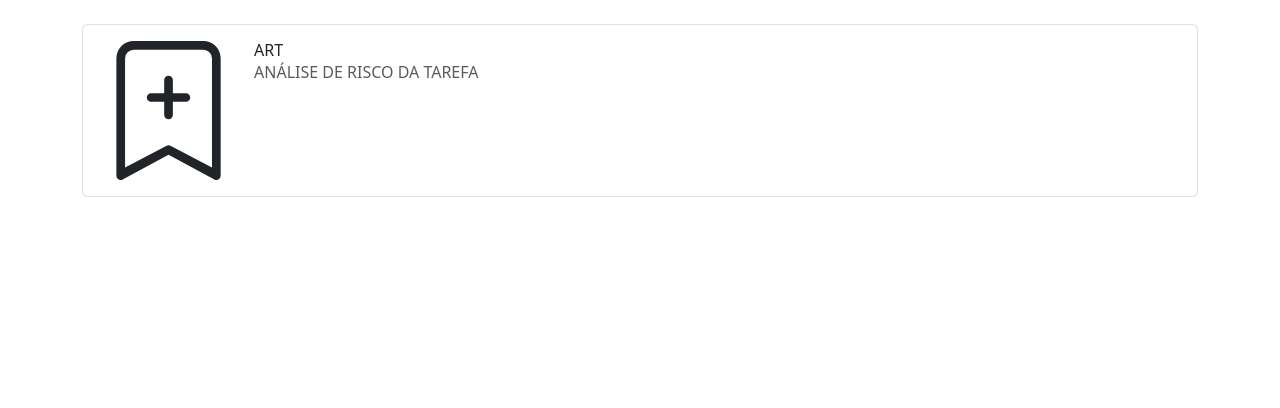
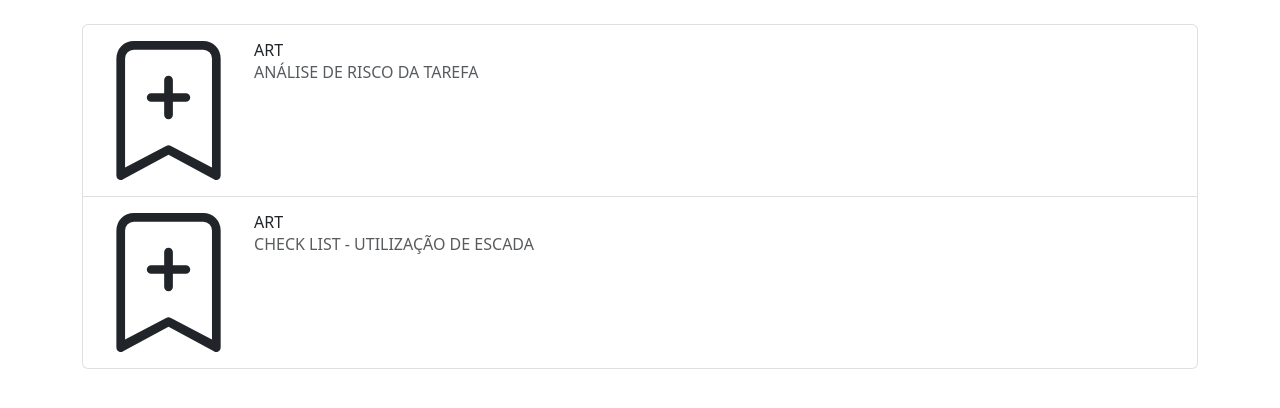
Before and after one commit to CIMOTec/PortalSSMA, a Flask app: page / in a window 1280 px wide. Shown: the part 56-464 px from the top of the page. Run offline with Flask 3, Linux system fonts and the light colour scheme; a user stored in the database is signed in; parts of the project's set-up code (start-up, migrations or seed data) failed here and were passed over; some libraries are stand-ins or nearby versions.

Commit message:
inclusão das escadas

```diff
--- a/website/templates/home.html
+++ b/website/templates/home.html
@@ -15,6 +15,22 @@
       <div>
         <h6 class="mb-0">ART</h6>
         <p class="mb-0 opacity-75">ANÁLISE DE RISCO DA TAREFA</p>
+      </div>
+    </div>
+  </a>
+
+  <a href="/escada" class="list-group-item list-group-item-action d-flex gap-3 py-3" aria-current="true">
+    <svg xmlns="http://www.w3.org/2000/svg" width="15%" height="15%" fill="currentColor" class="bi bi-bookmark-plus"
+      viewBox="0 0 16 16">
+      <path
+        d="M2 2a2 2 0 0 1 2-2h8a2 2 0 0 1 2 2v13.5a.5.5 0 0 1-.777.416L8 13.101l-5.223 2.815A.5.5 0 0 1 2 15.5V2zm2-1a1 1 0 0 0-1 1v12.566l4.723-2.482a.5.5 0 0 1 .554 0L13 14.566V2a1 1 0 0 0-1-1H4z" />
+      <path
+        d="M8 4a.5.5 0 0 1 .5.5V6H10a.5.5 0 0 1 0 1H8.5v1.5a.5.5 0 0 1-1 0V7H6a.5.5 0 0 1 0-1h1.5V4.5A.5.5 0 0 1 8 4z" />
+    </svg>
+    <div class="d-flex gap-2 w-100 justify-content-between">
+      <div>
+        <h6 class="mb-0">ART</h6>
+        <p class="mb-0 opacity-75">CHECK LIST - UTILIZAÇÃO DE ESCADA</p>
       </div>
     </div>
   </a>
```
